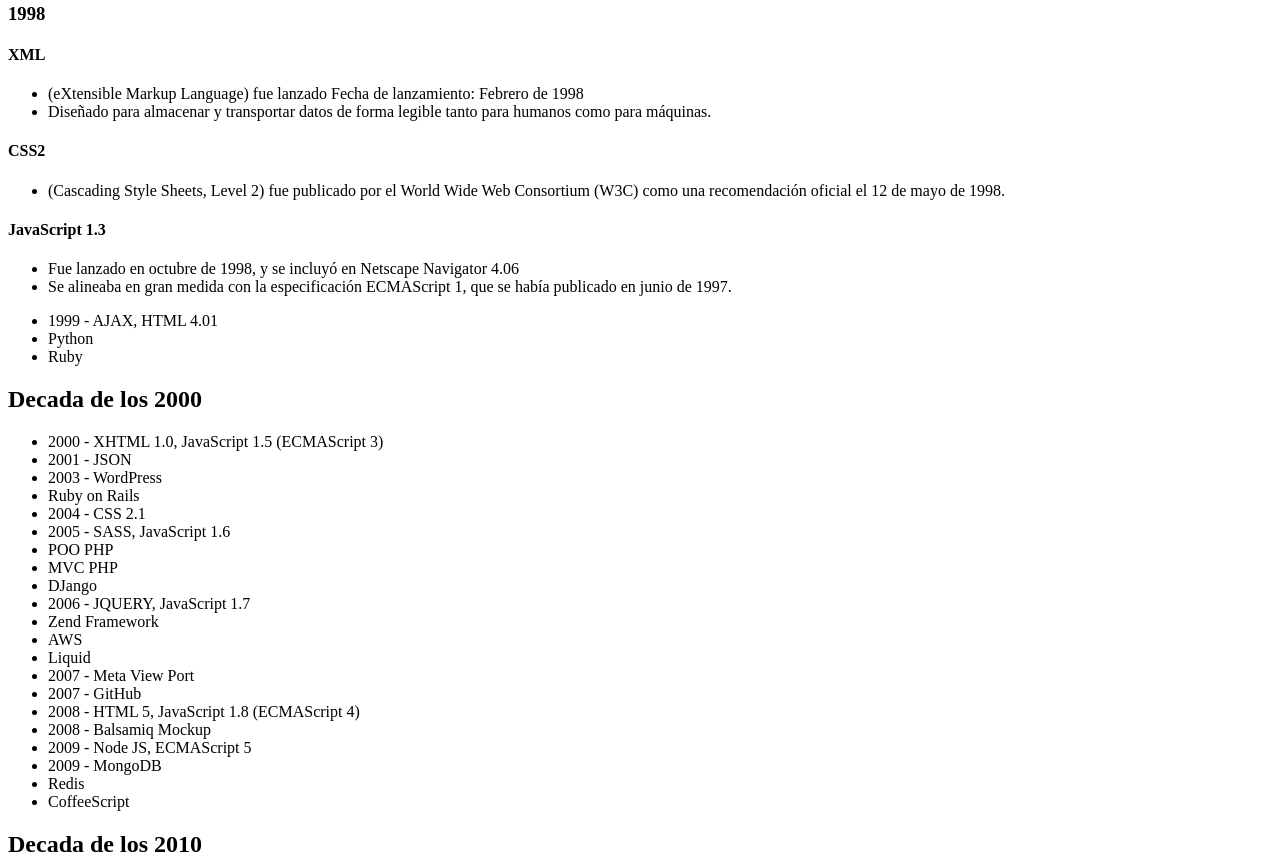
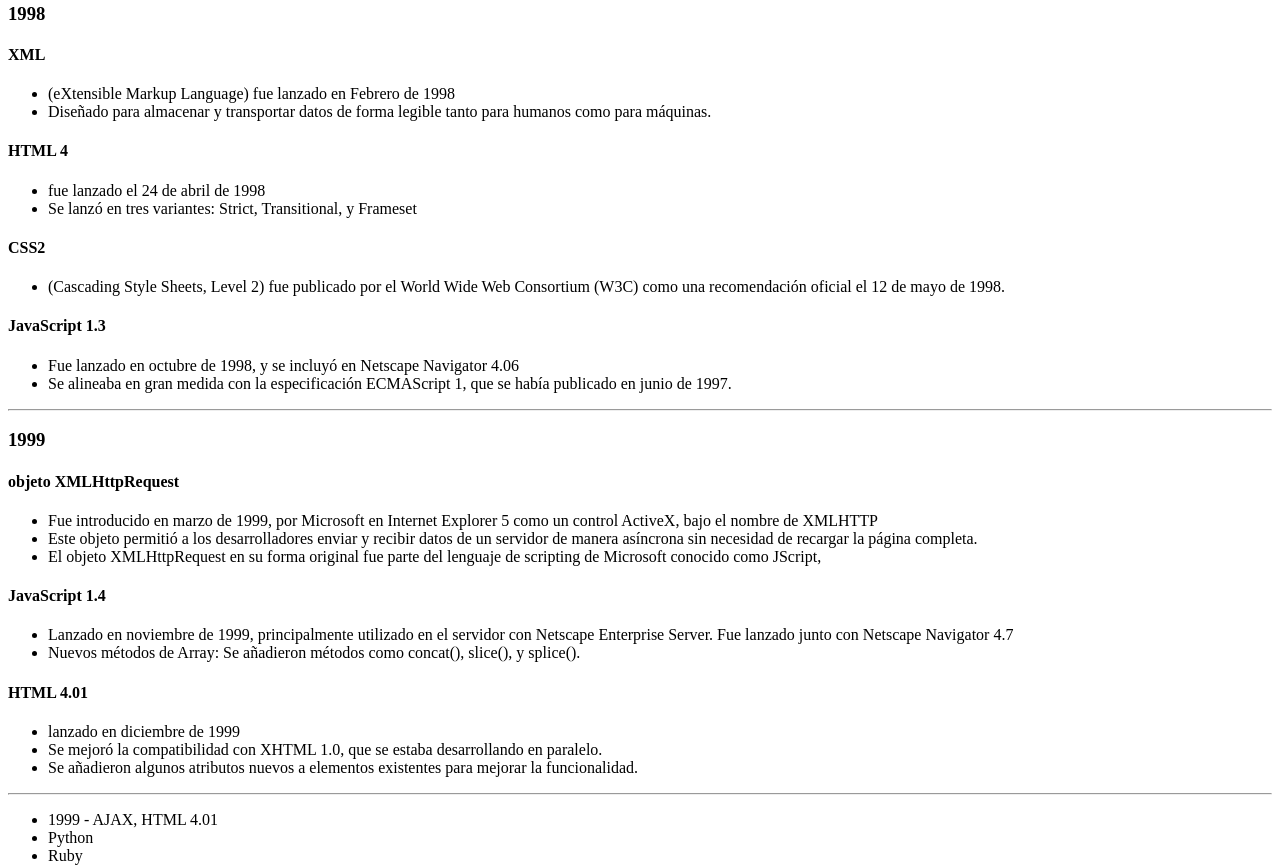
Before and after one commit to sandrups/librosweb, a plain HTML site: page index.html in a window 1280 px wide. Shown: the part 3653-4521 px from the top of the page. Drawn offline with Linux system fonts and the light colour scheme; a script that the page names is missing; a web font is replaced by a local one.

Commit message:
se agrega 1999

```diff
--- a/index.html
+++ b/index.html
@@ -209,8 +209,13 @@
   <p>
     <h4>XML</h4>
     <ul>
-      <li>(eXtensible Markup Language) fue lanzado Fecha de lanzamiento: Febrero de 1998</li>
+      <li>(eXtensible Markup Language) fue lanzado en Febrero de 1998</li>
       <li>Diseñado para almacenar y transportar datos de forma legible tanto para humanos como para máquinas.</li>
+    </ul>
+    <h4>HTML 4</h4>
+    <ul>
+      <li>fue lanzado el 24 de abril de 1998</li>
+      <li>Se lanzó en tres variantes: Strict, Transitional, y Frameset</li>
     </ul>
     <h4>CSS2</h4>
     <ul>
@@ -222,6 +227,31 @@
       <li>Se alineaba en gran medida con la especificación ECMAScript 1, que se había publicado en junio de 1997.</li>
     </ul>
   </p>
+
+  <hr>
+
+  <h3>1999</h3>
+  <p>
+    <h4>objeto XMLHttpRequest</h4>
+    <ul>
+      <li>Fue introducido en marzo de 1999, por Microsoft en Internet Explorer 5 como un control ActiveX, bajo el nombre de XMLHTTP</li>
+      <li>Este objeto permitió a los desarrolladores enviar y recibir datos de un servidor de manera asíncrona sin necesidad de recargar la página completa.</li>
+      <li>El objeto XMLHttpRequest en su forma original fue parte del lenguaje de scripting de Microsoft conocido como JScript,</li>
+    </ul>
+    <h4>JavaScript 1.4</h4>
+    <ul>
+      <li>Lanzado en noviembre de 1999, principalmente utilizado en el servidor con Netscape Enterprise Server. Fue lanzado junto con Netscape Navigator 4.7</li>
+      <li>Nuevos métodos de Array: Se añadieron métodos como concat(), slice(), y splice().</li>
+    </ul>
+    <h4>HTML 4.01</h4>
+    <ul>
+      <li>lanzado en diciembre de 1999</li>
+      <li>Se mejoró la compatibilidad con XHTML 1.0, que se estaba desarrollando en paralelo.</li>
+      <li>Se añadieron algunos atributos nuevos a elementos existentes para mejorar la funcionalidad.</li>
+    </ul>
+  </p>
+
+  <hr>
 
   <ul>
 
```
